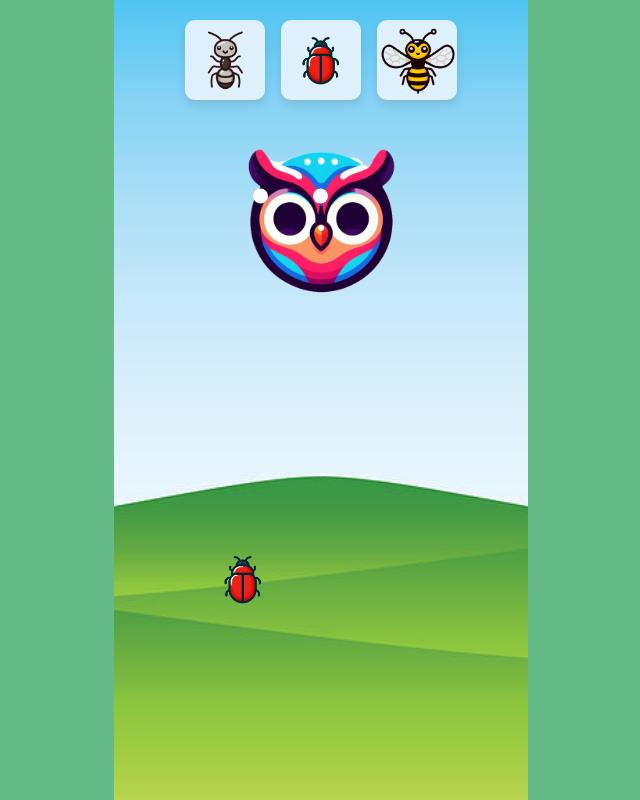
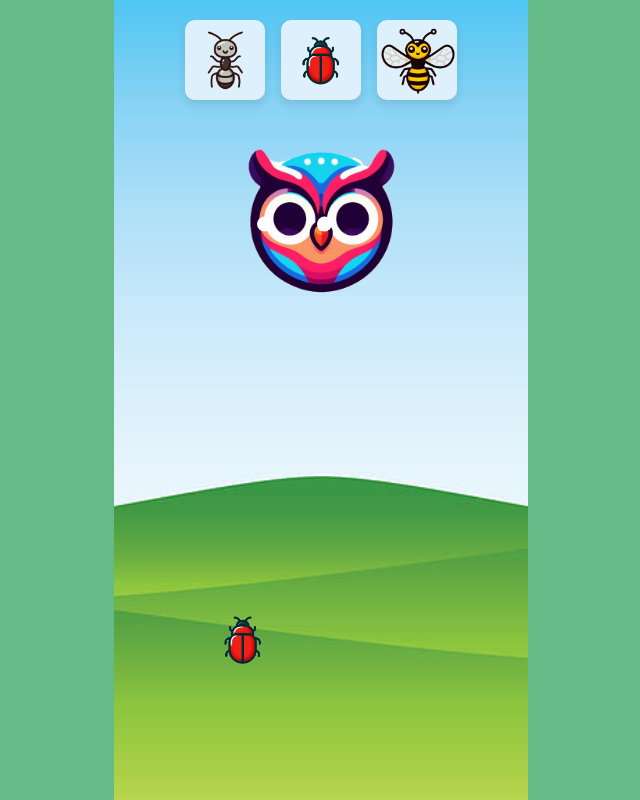
Before and after one commit to ali-h/insect-eater, a React (Create React App) app: page / in a window 1280 px wide. Both pictures are taken after a click on the element 640 px from the left and 60 px from the top of the page. Shown: the whole page, without its empty margins (319-959 px from the left). Built offline with nearby package versions, Linux system fonts and the light colour scheme.

Commit message:
Make draggable

```diff
--- a/package.json
+++ b/package.json
@@ -3,13 +3,12 @@
   "version": "0.1.0",
   "private": true,
   "dependencies": {
-    "@dnd-kit/core": "^6.1.0",
-    "@dnd-kit/sortable": "^8.0.0",
     "@testing-library/jest-dom": "^5.17.0",
     "@testing-library/react": "^13.4.0",
     "@testing-library/user-event": "^13.5.0",
     "react": "^18.3.1",
     "react-dom": "^18.3.1",
+    "react-draggable": "^4.4.6",
     "react-scripts": "5.0.1",
     "web-vitals": "^2.1.4"
   },
--- a/src/App.js
+++ b/src/App.js
@@ -5,9 +5,11 @@ import Insect from './components/Insect';
 import './styles/App.css';
 
 const App = () => {
+  const [insectPosition, setInsectPosition] = useState({ x: 0, y: 0 });
   const [insects, setInsects] = useState([]);
 
   const addInsect = (type, position) => {
+    setInsectPosition(position);
     setInsects([...insects, { type, position }]);
   };
 
@@ -16,12 +18,13 @@ const App = () => {
       <div id="app">
         <InsectTiles addInsect={addInsect} />
         <div className="draggable-area">
-            <Owl insectPosition={{ x: 0, y: 0 }} />
+          <Owl insectPosition={insectPosition} />
           {insects.map((insect, index) => (
             <Insect
               key={index}
               type={insect.type}
               position={insect.position}
+              setInsectPosition={setInsectPosition}
             />
           ))}
         </div>
--- a/src/components/Insect.js
+++ b/src/components/Insect.js
@@ -1,11 +1,11 @@
-import React, { useState, useEffect } from 'react';
+import React, { useState } from 'react';
 import antImage from '../assets/images/ant.png';
 import beetleImage from '../assets/images/beetle.png';
 import waspImage from '../assets/images/wasp.png';
+import Draggable from 'react-draggable';
+import '../styles/Insect.css';
 
-const Insect = ({ type, position }) => {
-  const [currentPosition, setCurrentPosition] = useState(position);
-
+const Insect = ({ type, position, setInsectPosition }) => {
   const getImage = () => {
     switch (type) {
       case 'ant':
@@ -20,17 +20,19 @@ const Insect = ({ type, position }) => {
   };
 
   return (
-    <div
-      className="insect"
-      style={{
-        position: 'absolute',
-        left: `${currentPosition.x}px`,
-        top: `${currentPosition.y}px`,
-        cursor: 'move',
+    <Draggable
+      bounds="parent"
+      defaultPosition={{ x: position.x, y: position.y }}
+      onDrag={(event, data) => {
+        console.log('x:', data.x, 'y:', data.y);
+        setInsectPosition({ x: data.x, y: data.y });
       }}
     >
-      <img src={getImage()} alt={type} className="insect-image" />
-    </div>
+      <div className="insect" style={{
+        backgroundImage: `url(${getImage()})`,
+        backgroundSize: 'contain'}}>
+      </div>
+    </Draggable>
   );
 };
 
--- a/src/components/InsectTiles.js
+++ b/src/components/InsectTiles.js
@@ -10,8 +10,8 @@ const InsectTiles = ({ addInsect }) => {
     const position = {
       // Random between 0 and 300
       x: Math.random() * 350,
-      // Random between 300 and 400
-      y: 300 + Math.random() * 150,
+      // Random between 200 and 300
+      y: 200 + Math.random() * 100,
     };
     addInsect(type, position);
   };
--- /dev/null
+++ b/src/styles/Insect.css
@@ -0,0 +1,6 @@
+.insect {
+  position: absolute;
+  width: 80px;
+  height: 80px;
+  cursor: grab;
+}
```
Also changed, not shown: src/components/DragOverlay.js (deleted, +0 -35 lines), 1 other file (tests, documents, lock files or other folders). Lines whose indentation alone changed are shown as unchanged.
